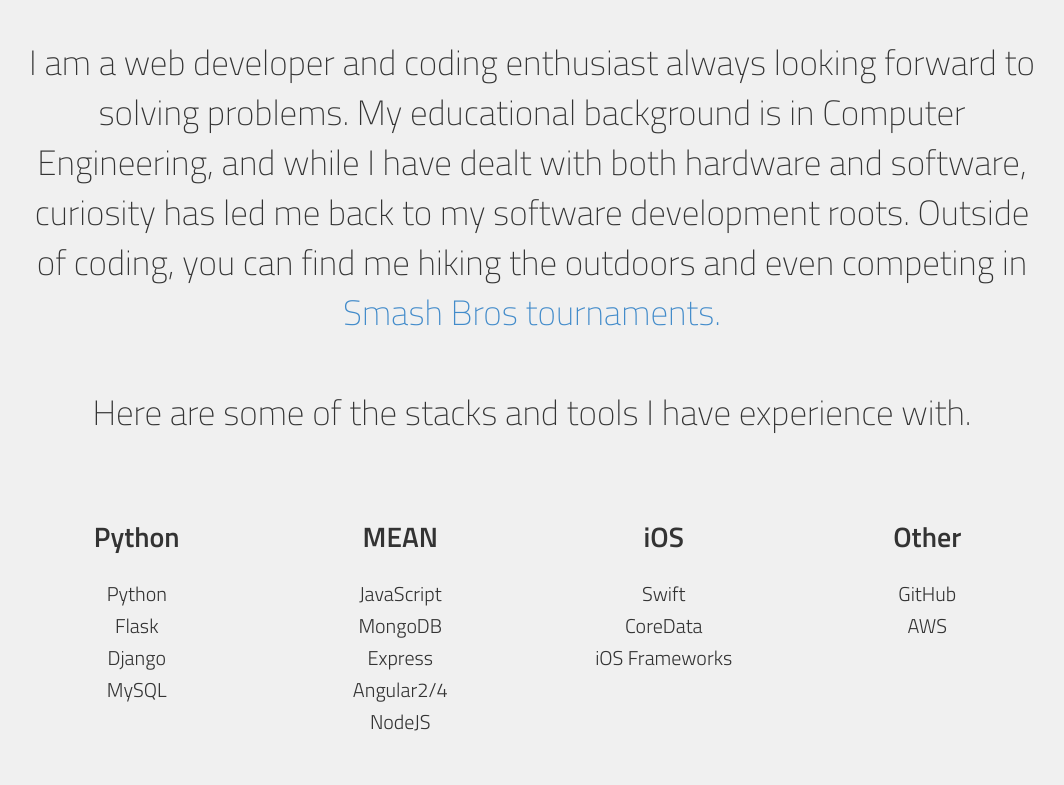
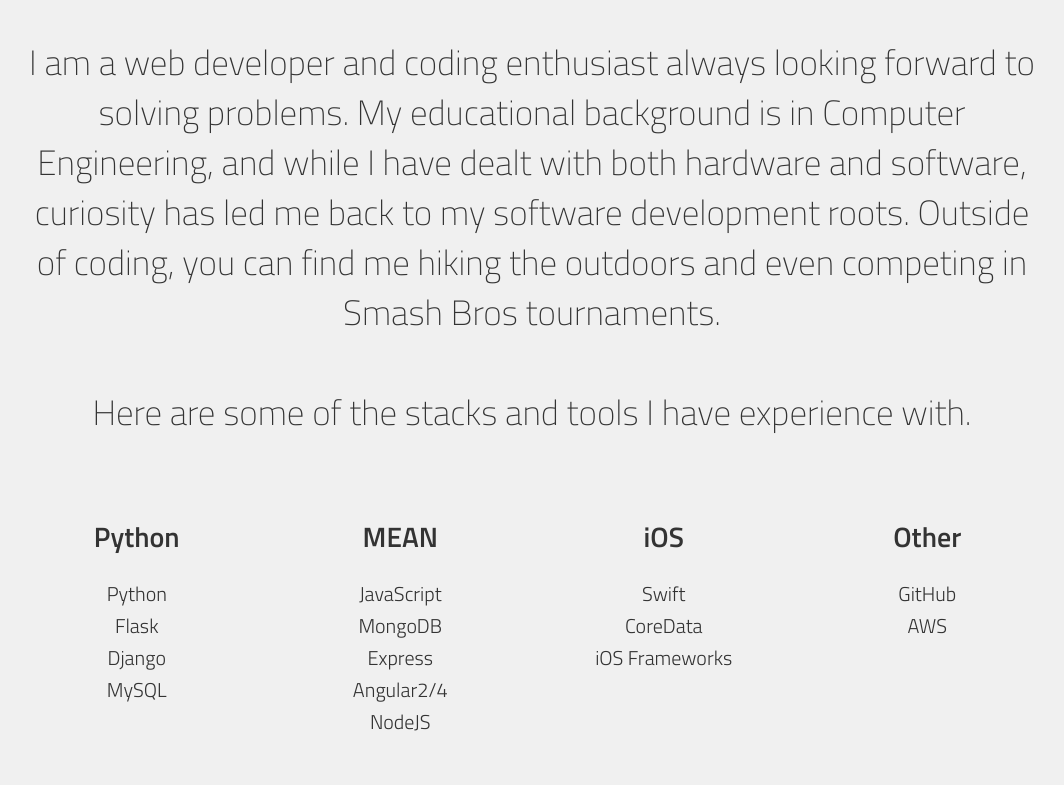
Before and after one commit to ericklui678/portfolio, a plain HTML site: page index.html in a window 1280 px wide. Shown: the part 1194-1979 px from the top of the page, without its empty margins (108-1172 px from the left). Drawn offline with Linux system fonts and the light colour scheme.

Commit message:
removed hyperlink

```diff
--- a/index.html
+++ b/index.html
@@ -62,7 +62,7 @@
 
 				<div class="row subtitle-row">
 					<div class="col-12 font-thin">
-						I am a web developer and coding enthusiast always looking forward to solving problems. My educational background is in Computer Engineering, and while I have dealt with both hardware and software, curiosity has led me back to my software development roots. Outside of coding, you can find me hiking the outdoors and even competing in <a href="https://www.youtube.com/watch?v=QKfGNdSxy5E">Smash Bros tournaments.</a>
+						I am a web developer and coding enthusiast always looking forward to solving problems. My educational background is in Computer Engineering, and while I have dealt with both hardware and software, curiosity has led me back to my software development roots. Outside of coding, you can find me hiking the outdoors and even competing in Smash Bros tournaments.
 						<br><br>
 						Here are some of the stacks and tools I have experience with.
 					</div>
```
